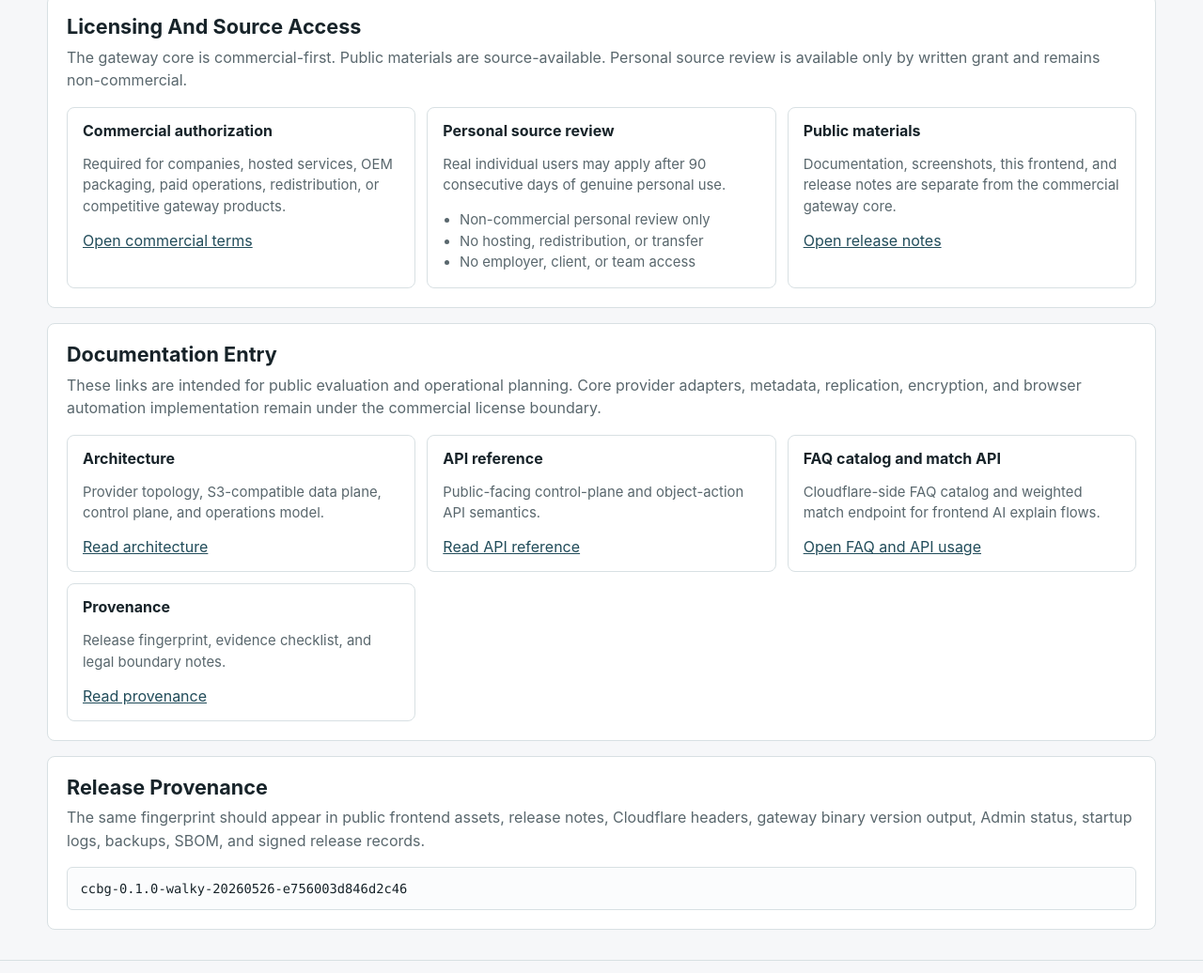
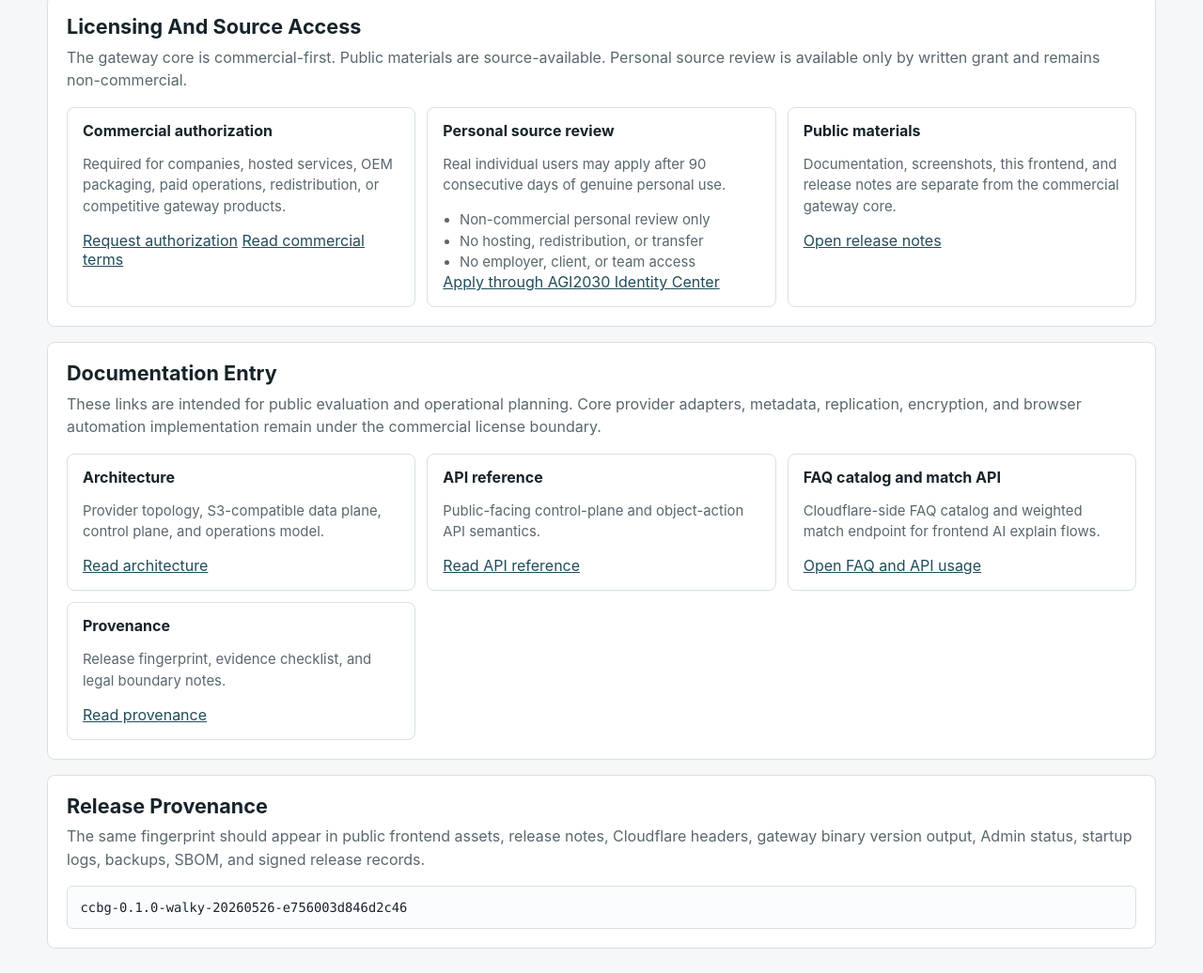
Before and after one commit to WalkyL/CNCarrior_netdisk2blob-rust, a plain HTML site: page public/cloudflare/index.html in a window 1280 px wide. Shown: the part 815-1851 px from the top of the page at 94% size. Drawn offline with Linux system fonts and the light colour scheme.

Commit message:
docs: route source access intake through identity center
Point commercial authorization and personal source review entry points at register.agi2030.online while keeping GitHub issues as fallback triage only.

Document that the identity center is not part of gateway runtime auth or provider OAuth flows.

```diff
--- a/public/cloudflare/index.html
+++ b/public/cloudflare/index.html
@@ -127,7 +127,8 @@
             <article class="card">
               <h3>Commercial authorization</h3>
               <p>Required for companies, hosted services, OEM packaging, paid operations, redistribution, or competitive gateway products.</p>
-              <a href="https://github.com/walky/carrier-cloud-blob-gateway/blob/main/COMMERCIAL-LICENSE.md">Open commercial terms</a>
+              <a href="https://register.agi2030.online/?product=carrier-cloud-blob-gateway&amp;intent=commercial-authorization">Request authorization</a>
+              <a href="https://github.com/walky/carrier-cloud-blob-gateway/blob/main/COMMERCIAL-LICENSE.md">Read commercial terms</a>
             </article>
             <article class="card">
               <h3>Personal source review</h3>
@@ -137,6 +138,7 @@
                 <li>No hosting, redistribution, or transfer</li>
                 <li>No employer, client, or team access</li>
               </ul>
+              <a href="https://register.agi2030.online/?product=carrier-cloud-blob-gateway&amp;intent=personal-source-review">Apply through AGI2030 Identity Center</a>
             </article>
             <article class="card">
               <h3>Public materials</h3>
```
Also changed, not shown: 4 other files.
